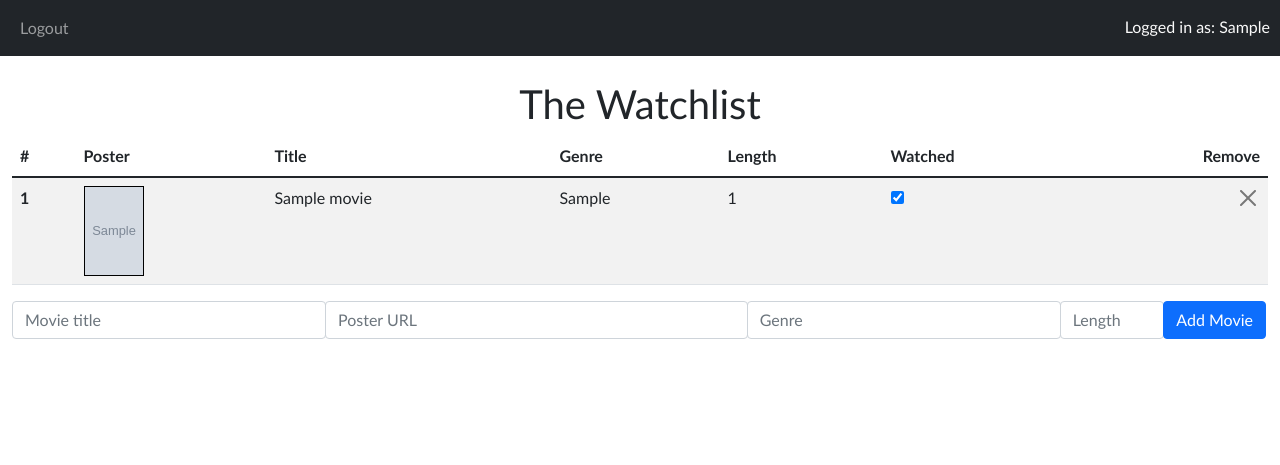
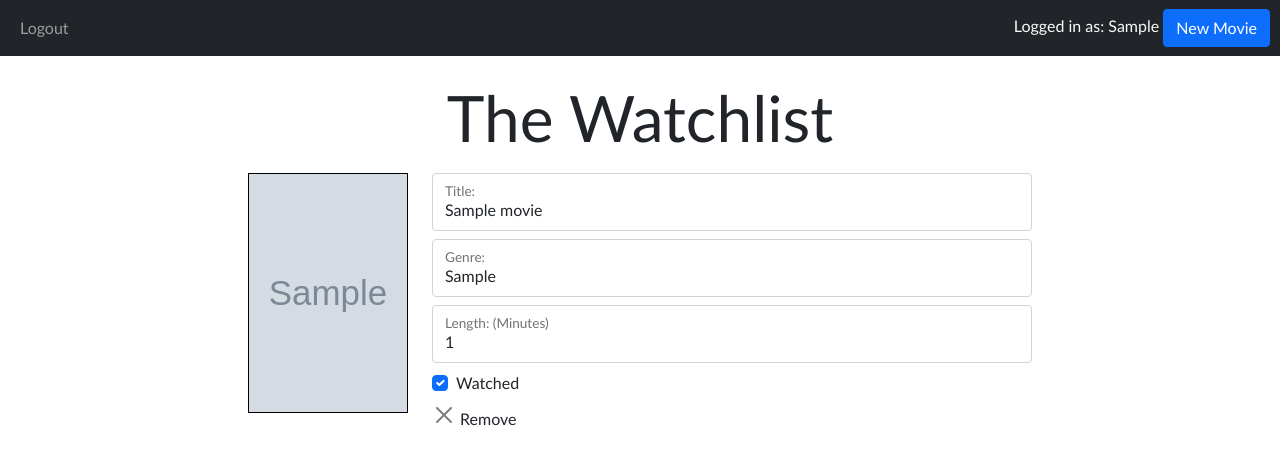
Before and after one commit to UnixBird-ps/python_assign1, a Flask app: page / in a window 1280 px wide. Shown: the top 465 px of the page. Run offline with Flask 2, Linux system fonts and the light colour scheme; a user stored in the database is signed in; tables that the repository leaves empty hold one stand-in row (values such as "Sample post"); grey boxes marked "Sample" are stand-in pictures; some libraries are stand-ins or nearby versions.

Commit message:
Added movie attribute editing possibility

```diff
--- a/website/__init__.py
+++ b/website/__init__.py
@@ -26,8 +26,8 @@ def create_app():
 	login_manager.init_app( app )
 
 	@login_manager.user_loader
-	def load_user( id ) :
-		return User.query.get( int( id ) )
+	def load_user( user_id ) :
+		return User.query.get( int( user_id ) )
 
 	return app
 
--- a/website/static/style.css
+++ b/website/static/style.css
@@ -11,6 +11,14 @@ body, html
 	font-size: 16px;
 	width: 100%!important;
 	height: 100%!important;
+}
+
+.unselectable
+{
+	-webkit-user-select: none;  /* Chrome all / Safari all */
+	-moz-user-select: none;     /* Firefox all */
+	-ms-user-select: none;      /* IE 10+ */
+	user-select: none;
 }
 
 svg.hidden
@@ -28,13 +36,18 @@ th.right-align
 	text-align: right;
 }
 
-div.username
+div.right-corner-container
 {
 	z-index: 5;
 	position: absolute;
-	top: 15px;
+	top: 9px;
 	right: 10px;
+}
+
+div.username
+{
 	color: rgb( 250, 250, 250 );
+	display: inline-block;
 }
 
 div.close
@@ -44,8 +57,8 @@ div.close
 
 img.poster-icon
 {
-	width: 60px;
-	height: 90px;
+	width: 160px;
+	height: 240px;
 	border:1px solid black;
 }
 
@@ -59,17 +72,22 @@ img.poster-icon
 {
 	position: absolute;
 	top: -20px;
-	left: calc( 100% - 5px );
+	left: -5px;/*calc( 100% - 5px );*/
 	display: none;
 	z-index: 5;
 }
 
 img.poster-icon:hover + .change-btn, .change-btn:hover
 {
-	display: inline-block;
+	display: inline;
 }
 
 .changable-attr:hover + .change-btn, .change-btn:hover
 {
 	display: inline-block;
 }
+
+.textbox-size
+{
+	width: 100%;
+}
--- a/website/templates/base.html
+++ b/website/templates/base.html
@@ -3,17 +3,7 @@
 	<head>
 		<meta charset="UTF-8">
 		<meta name="viewport" content="width=device-width, initial-scale=1.0">
-		<title>The Watchlist</title>
-		<!-- script
-			src="https://code.jquery.com/jquery-3.3.1.slim.min.js"
-			integrity="sha384-q8i/X+965DzO0rT7abK41JStQIAqVgRVzpbzo5smXKp4YfRvH+8abtTE1Pi6jizo"
-			crossorigin="anonymous">
-		</script -->
-		<!--script src="https://cdnjs.cloudflare.com/ajax/libs/jquery/3.6.0/jquery.slim.min.js"
-			integrity="sha512-6ORWJX/LrnSjBzwefdNUyLCMTIsGoNP6NftMy2UAm1JBm6PRZCO1d7OHBStWpVFZLO+RerTvqX/Z9mBFfCJZ4A=="
-			crossorigin="anonymous"
-			referrerpolicy="no-referrer">
-		</script-->
+		<title>{{ app_title }}</title>
 		<!--script
 			src="https://cdnjs.cloudflare.com/ajax/libs/brython/3.10.0/brython.min.js"
 			integrity="sha512-74cKDO1N1zmgkT7xVv8Oo/6xguPiN6uo9jG6KH5i0Uz34bYBOF81qiQ6AF9qWMBYtsCBYTlX47vY1cNex9tPvQ=="
@@ -26,12 +16,6 @@
 			crossorigin="anonymous"
 			referrerpolicy="no-referrer">
 		</script-->
-		<!--script
-			src="https://cdnjs.cloudflare.com/ajax/libs/popper.js/1.14.3/umd/popper.min.js"
-			integrity="sha384-ZMP7rVo3mIykV+2+9J3UJ46jBk0WLaUAdn689aCwoqbBJiSnjAK/l8WvCWPIPm49"
-			crossorigin="anonymous"
-			referrerpolicy="no-referrer">
-		</script -->
 		<script
 			src="https://cdnjs.cloudflare.com/ajax/libs/popper.js/2.10.2/umd/popper.min.js"
 			integrity="sha512-nnzkI2u2Dy6HMnzMIkh7CPd1KX445z38XIu4jG1jGw7x5tSL3VBjE44dY4ihMU1ijAQV930SPM12cCFrB18sVw=="
@@ -39,14 +23,14 @@
 			referrerpolicy="no-referrer">
 		</script>
 		<!--script
-			src="https://stackpath.bootstrapcdn.com/bootstrap/4.1.3/js/bootstrap.min.js"
-			integrity="sha384-ChfqqxuZUCnJSK3+MXmPNIyE6ZbWh2IMqE241rYiqJxyMiZ6OW/JmZQ5stwEULTy"
+			src="https://cdnjs.cloudflare.com/ajax/libs/bootstrap/5.1.3/js/bootstrap.min.js"
+			integrity="sha512-OvBgP9A2JBgiRad/mM36mkzXSXaJE9BEIENnVEmeZdITvwT09xnxLtT4twkCa8m/loMbPHsvPl0T8lRGVBwjlQ=="
 			crossorigin="anonymous"
 			referrerpolicy="no-referrer">
 		</script-->
 		<script
-			src="https://cdnjs.cloudflare.com/ajax/libs/bootstrap/5.1.3/js/bootstrap.min.js"
-			integrity="sha512-OvBgP9A2JBgiRad/mM36mkzXSXaJE9BEIENnVEmeZdITvwT09xnxLtT4twkCa8m/loMbPHsvPl0T8lRGVBwjlQ=="
+			src="https://cdnjs.cloudflare.com/ajax/libs/bootstrap/5.1.3/js/bootstrap.bundle.min.js"
+			integrity="sha512-pax4MlgXjHEPfCwcJLQhigY7+N8rt6bVvWLFyUMuxShv170X53TRzGPmPkZmGBhk+jikR8WBM4yl7A9WMHHqvg=="
 			crossorigin="anonymous"
 			referrerpolicy="no-referrer">
 		</script>
@@ -120,11 +104,49 @@
 		{% endif %}
 		{% endwith %}
 		{% if user.is_authenticated %}
-		<div class="username">
-			<span>Logged in as: {{ user.first_name }}</span>
+		<div class="right-corner-container">
+			<div class="username unselectable">
+				<span>Logged in as: {{ user.first_name }}</span>
+			</div>
+			<button class="btn btn-primary text-nowrap" data-bs-toggle="modal" data-bs-target="#modal-new-movie" value="New Movie">New Movie</button>
+		</div>
+		<div class="modal" id="modal-new-movie" tabindex="-1">
+			<div class="modal-dialog modal-dialog-centered">
+					<div class="modal-content">
+				<form method="POST">
+						<div class="modal-header">
+							<h5 class="modal-title">New Movie</h5>
+							<button type="button" class="btn-close" data-bs-dismiss="modal" aria-label="Close"></button>
+						</div>
+						<div class="modal-body">
+							<div class="form-group form-floating">
+								<div class="mb-3 form-floating">
+									<input class="form-control" type="text" id="movie_title" name="movie_title" placeholder="Movie title">
+									<label for="movie_title">Movie title</label>
+								</div>
+								<div class="mb-3 form-floating">
+									<input class="form-control" type="url" id="movie_img" name="movie_img" placeholder="Poster URL">
+									<label for="movie_img">Poster URL</label>
+								</div>
+								<div class="mb-3 form-floating">
+									<input class="form-control" type="text" id="movie_genre" name="movie_genre" placeholder="Genre">
+									<label for="movie_genre">Genre</label>
+								</div>
+								<div class="mb-3 form-floating">
+									<input class="form-control" type="number" id="movie_length" name="movie_length" placeholder="Length (minutes)">
+									<label for="movie_length">Length (minutes)</label>
+								</div>
+							</div>
+						</div>
+						<div class="modal-footer">
+							<button class="btn btn-secondary" type="button" data-bs-dismiss="modal" aria-label="Cancel" value="Cancel">Cancel</button>
+							<button class="btn btn-primary" type="submit" data-bs-dismiss="modal" aria-label="Add movie" value="Add Movie">Add Movie</button>
+						</div>
+				</form>
+					</div>
+			</div>
 		</div>
 		{% endif %}
-		<br>
 		<div class="container-fluid">
 		{% block content %}
 		{% endblock %}
--- a/website/templates/home.html
+++ b/website/templates/home.html
@@ -1,73 +1,65 @@
 {% extends "base.html" %}
 {% block content %}
-<h1 align="center">{{ app_title }}</h1>
-<table class="table table-striped" id="movies">
-	<thead>
-		<tr>
-			<th scope="col">#</th>
-			<th scope="col">Poster</th>
-			<th scope="col">Title</th>
-			<th scope="col">Genre</th>
-			<th scope="col">Length</th>
-			<th scope="col">Watched</th>
-			<th scope="col" class="right-align">Remove</th>
-		</tr>
-	</thead>
-	<tbody>
+<br>
+<h1 class="display-3 unselectable" align="center">{{ app_title }}</h1>
+<ul class="list-group list-group-flush" id="movies">
 	{% set list_pos = namespace( num = 0 ) %}
 	{% for movie in user.movies %}
 	{% set list_pos.num = list_pos.num + 1 %}
-		<tr id="tr_{{ movie.id }}">
-			<th scope="row">{{ list_pos.num }}</th>
-			<td>
-				<div class="changable-container">
+		<li class="list-group-item" id="li_{{ movie.id }}">
+			<div class="row justify-content-center">
+				<div class="col-auto d-inline">
 					<img class="poster-icon" data-bs-toggle="modal" data-bs-target="#modal-poster" src="{{ movie.img_src }}" onclick="updateModalPoster( this )"/>
 					<button type="button" class="change-btn btn-primary">Change</button>
 				</div>
-			</td>
-			<td id="title_{{ movie.id }}">
-				<div class="changable-container">
-					<span class="changable-attr">{{ movie.title }}</span>
-					<button type="button" class="change-btn btn-primary">Change</button>
+				<div class="col-6 d-inline">
+					<div class="mb-2 form-floating"><!--row  form-inline-->
+						<!--div class="col-10"-->
+							<input id="input_title_{{ movie.id }}" type="text" class="form-control" placeholder="Title" value="{{ movie.title }}" onfocusout="updateTitle( {{ movie.id }}, this )">
+							<!--button type="button" class="change-btn btn-primary">Change</button-->
+						<!--/div-->
+						<label for="input_title_{{ movie.id }}">Title:</label>
+					</div>
+					<div class="mb-2 form-floating"><!--row  form-inline-->
+						<!--div class="col-10"-->
+							<input id="input_genre_{{ movie.id }}" type="text" class="form-control" placeholder="Genre" value="{{ movie.genre }}" onfocusout="updateGenre( {{ movie.id }}, this )">
+							<!--button type="button" class="change-btn btn-primary">Change</button-->
+						<!--/div-->
+						<label for="input_genre_{{ movie.id }}">Genre:</label>
+					</div>
+					<div class="mb-2 form-floating"><!--row  form-inline-->
+						<!--div class="col-10"-->
+							<input id="input_length_{{ movie.id }}" type="number" class="form-control" placeholder="Length: (Minutes)" value="{{ movie.length }}" onfocusout="updateLength( {{ movie.id }}, this )">
+							<!--button type="button" class="change-btn btn-primary">Change</button-->
+						<!--/div-->
+						<label for="input_length_{{ movie.id }}">Length: (Minutes)</label>
+					</div>
+					<div class="mb-2"><!--row-->
+						<div class="form-check"><!--col-10 offset-2-->
+							<input id="checkbox_{{ movie.id }}" type="checkbox" name="done_check" class="form-check-input" onclick="doneMovie( {{ movie.id }} )" {% if movie.done %} value="1" checked {% endif %}/>
+							<label for="checkbox_{{ movie.id }}" class="form-check-label">Watched</label>
+						</div>
+					</div>
+					<div class="mb-2"><!--row-->
+						<div class="input-control"><!--col-10 offset-2-->
+							<input id="delete_{{ movie.id }}" type="button" class="btn-close" onclick="deleteMovie( {{ movie.id }} )"/>
+							<label for="delete_{{ movie.id }}" class="custom-form-label">Remove</label>
+						</div>
+					</div>
 				</div>
-			</td>
-			<td id="genre_{{ movie.id }}">
-				<div class="changable-container">
-					<span class="changable-attr">{{ movie.genre }}</span>
-					<button type="button" class="change-btn btn-primary">Change</button>
-				</div>
-			</td>
-			<td id="length_{{ movie.id }}">
-				<div class="changable-container">
-					<span class="changable-attr">{{ movie.length }}</span>
-					<button type="button" class="change-btn btn-primary">Change</button>
-				</div>
-			</td>
-			<td><input id="checkbox_{{ movie.id }}" type="checkbox" name="done_check" class="custom-check-input" onclick="doneMovie( {{ movie.id }} )" {% if movie.done %} value="1" checked {% endif %}/></td>
-			<td><div id="div_{{ movie.id }}" class="btn-close float-end" onclick="deleteMovie( {{ movie.id }} )"></div></td>
-		</tr>
+			</div>
+		</li>
 	{% endfor %}
-	</tbody>
-</table>
-<form method="POST">
-	<div class="input-group" role="group">
-		<div class="col-3">
-			<input type="text" class="form-control" id="movie_title" name="movie_title" placeholder="Movie title">
-		</div>
-		<div class="col">
-			<input type="url" class="form-control" id="movie_img" name="movie_img" placeholder="Poster URL">
-		</div>
-		<div class="col-3">
-			<input type="text" class="form-control" id="movie_genre" name="movie_genre" placeholder="Genre">
-		</div>
-		<div class="col-1">
-			<input type="number" class="form-control" id="movie_length" name="movie_length" placeholder="Length">
-		</div>
-		<div class="col-1">
-			<button class="btn btn-primary text-nowrap" type="submit">Add Movie</button>
-		</div>
+</ul>
+<!--form method="POST">
+	<div class="input-group">
+		<input class="form-control col-3" type="text" id="movie_title" name="movie_title" placeholder="Movie title">
+		<input class="form-control col" type="url" id="movie_img" name="movie_img" placeholder="Poster URL">
+		<input class="form-control col-3" type="text" id="movie_genre" name="movie_genre" placeholder="Genre">
+		<input class="form-control col-1" type="number" id="movie_length" name="movie_length" placeholder="Length">
+		<button class="btn btn-primary text-nowrap col-1" type="submit" value="Add Movie">Add Movie</button>
 	</div>
-</form>
+</form-->
 <div class="modal" id="modal-poster" tabindex="-1">
   <div class="modal-dialog modal-dialog-centered">
   	<div class="modal-content h-100">
--- a/website/views.py
+++ b/website/views.py
@@ -73,3 +73,57 @@ def done_movie() :
 			movie.done = movie_done
 			db.session.commit()
 	return jsonify( { } )
+
+
+
+
+#@views.route( '/update-movie-title', methods = [ 'POST' ] )
+@views.post( '/update-movie-title' )
+@login_required
+def update_movie_title() :
+	req_movie = json.loads( request.data )
+	movie_id = req_movie[ 'id' ]
+	movie_title = req_movie[ 'title' ]
+	movie = Movie.query.get( movie_id )
+	if movie :
+		if movie.user_id == current_user.id :
+			print( str( movie.id ) + str( movie.title ) )
+			movie.title = movie_title
+			db.session.commit()
+	return jsonify( { } )
+
+
+
+
+#@views.route( '/update-movie-genre', methods = [ 'POST' ] )
+@views.post( '/update-movie-genre' )
+@login_required
+def update_movie_genre() :
+	req_movie = json.loads( request.data )
+	movie_id = req_movie[ 'id' ]
+	movie_genre = req_movie[ 'genre' ]
+	movie = Movie.query.get( movie_id )
+	if movie :
+		if movie.user_id == current_user.id :
+			print( str( movie.id ) + str( movie.genre ) )
+			movie.genre = movie_genre
+			db.session.commit()
+	return jsonify( { } )
+
+
+
+
+#@views.route( '/update-movie-length', methods = [ 'POST' ] )
+@views.post( '/update-movie-length' )
+@login_required
+def update_movie_length() :
+	req_movie = json.loads( request.data )
+	movie_id = req_movie[ 'id' ]
+	movie_length = req_movie[ 'length' ]
+	movie = Movie.query.get( movie_id )
+	if movie :
+		if movie.user_id == current_user.id :
+			print( str( movie.id ) + str( movie.length ) )
+			movie.length = movie_length
+			db.session.commit()
+	return jsonify( { } )
```
Also changed, not shown: website/static/uilogic.js (+53 -11 lines).
